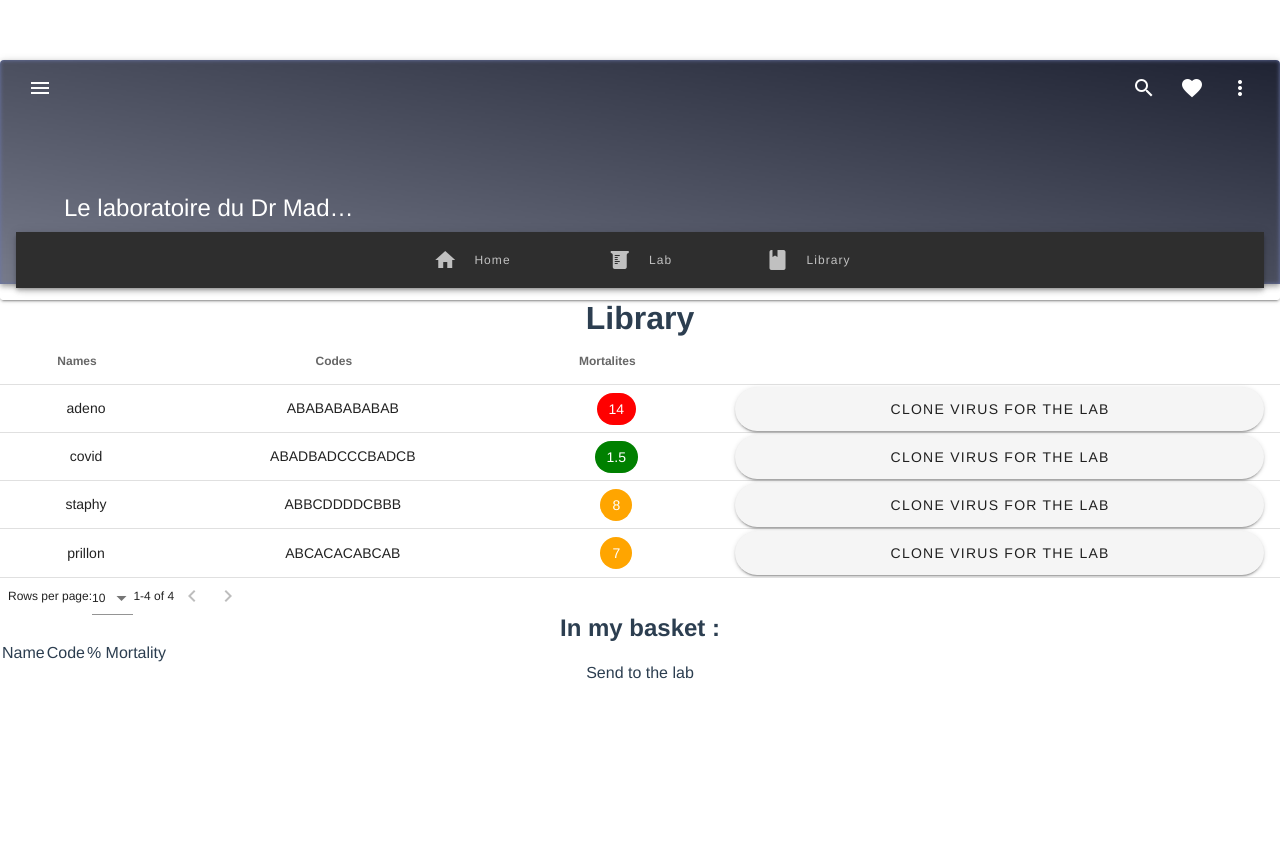
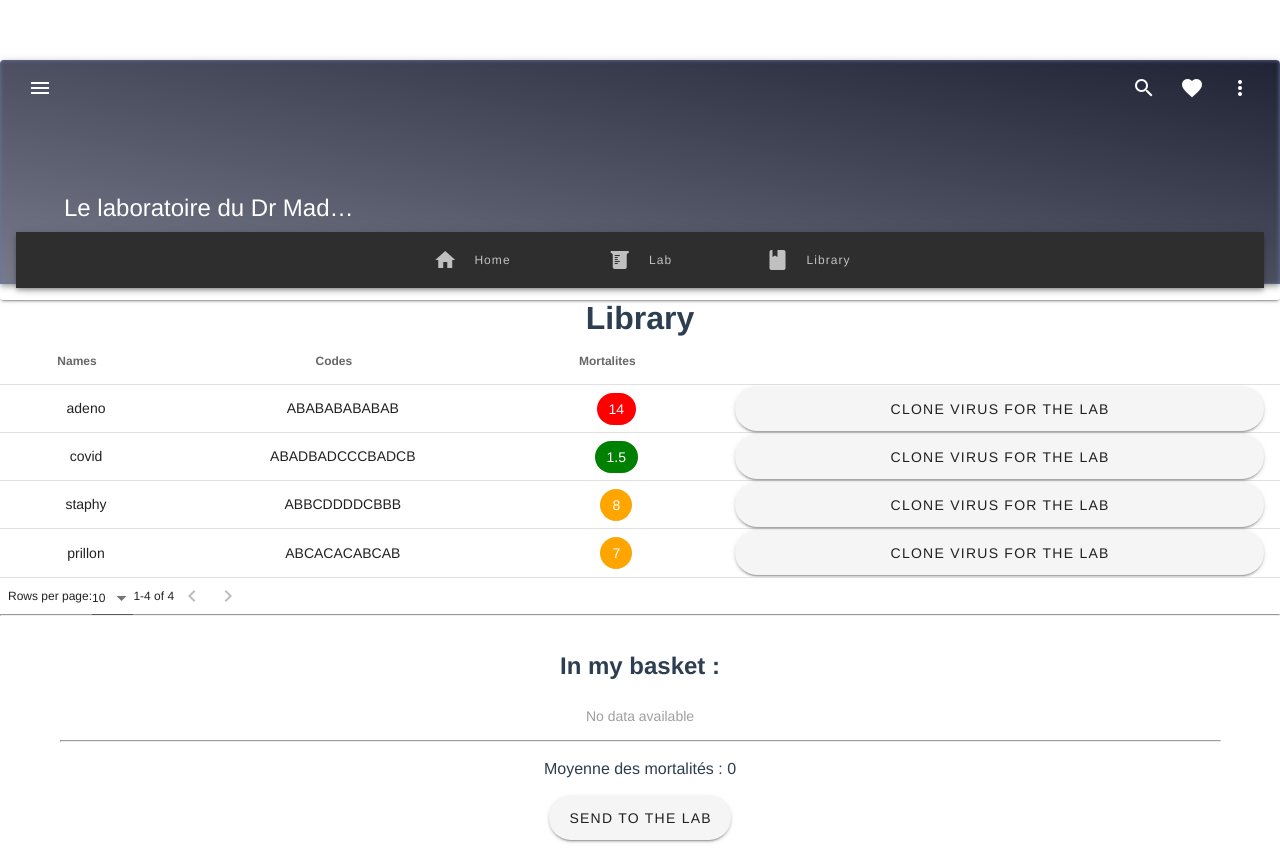
Before and after one commit to RyuJah/tp3, a Vue app: page /library/1 in a window 1280 px wide. Before the commit the page ends 800 px from the top, so only its background shows below. Built offline with nearby package versions, Linux system fonts and the light colour scheme.

Commit message:
project init

```diff
--- a/src/components/CheckedList.vue
+++ b/src/components/CheckedList.vue
@@ -4,8 +4,7 @@
       <tr>
         <td>
           <p v-for="(e,index) in entries" :key="index">
-            <input type="checkbox" :id="index" :value="index" v-model="chosenEntries" @change="$emit('chosen-changed',chosenEntries)">
-            <label for="index"><span v-for="(f,index) in fields" :key="index">{{e[f]}} </span></label>
+             <v-checkbox :id="index" :value="index" v-model="chosenEntries" @change="$emit('chosen-changed',chosenEntries)" :label="e.code"></v-checkbox>
           </p>
         </td>
       </tr>
--- a/src/views/Basket.vue
+++ b/src/views/Basket.vue
@@ -1,13 +1,31 @@
 <template>
   <div>
+    <hr><br><br>
     <h2>In my basket :</h2>
-    <table >
+<!--    <table >
       <tr><td>Name</td><td>Code</td><td>% Mortality</td></tr>
       <tr v-for="(v,index) in basket" :key="index">
         <td>{{v.name}}</td><td>{{v.code}}</td><td>{{v.mortalite}}</td>
       </tr>
-    </table>
-    <button @click="sendToLab">Send to the lab</button>
+    </table>-->
+    <v-container>
+      <v-data-table
+          :headers="data"
+          :items="basket"
+          hide-default-header
+          hide-default-footer
+          class="elevation-1"
+      >
+      </v-data-table><hr><br>
+      Moyenne des mortalités : {{average}}
+      <br><br>
+      <v-btn @click="sendToLab"
+             class="ma-4 pa-4"
+             large
+             rounded
+      >Send to the lab
+      </v-btn>
+    </v-container>
   </div>
 </template>
 
```
